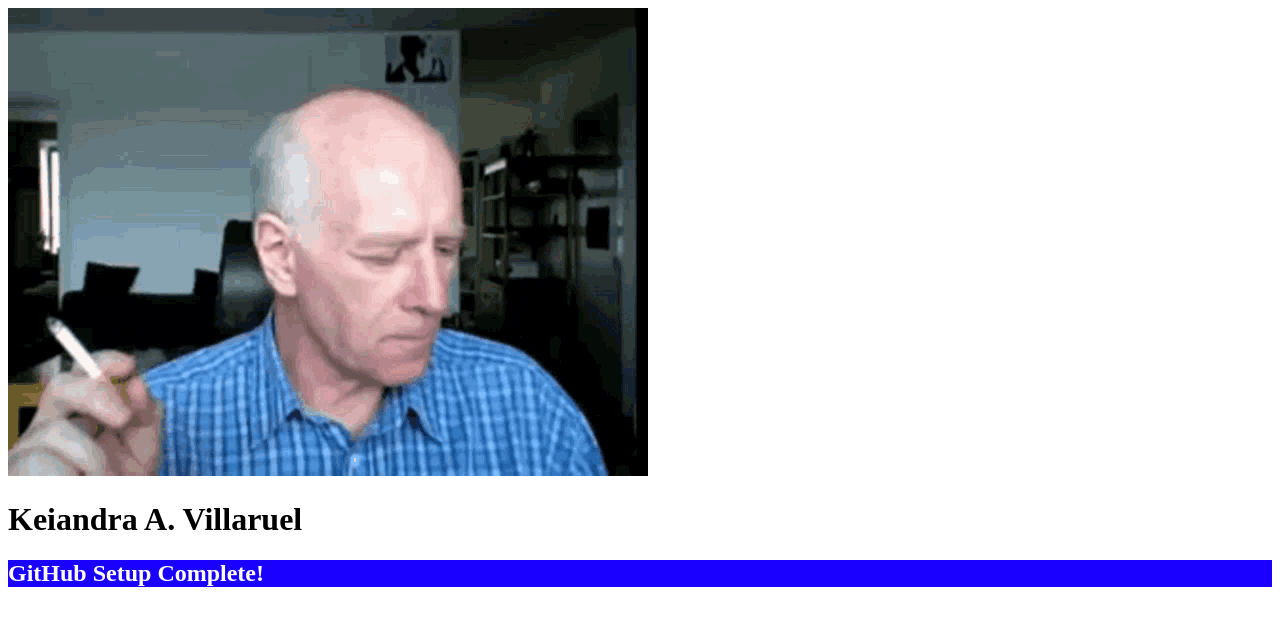
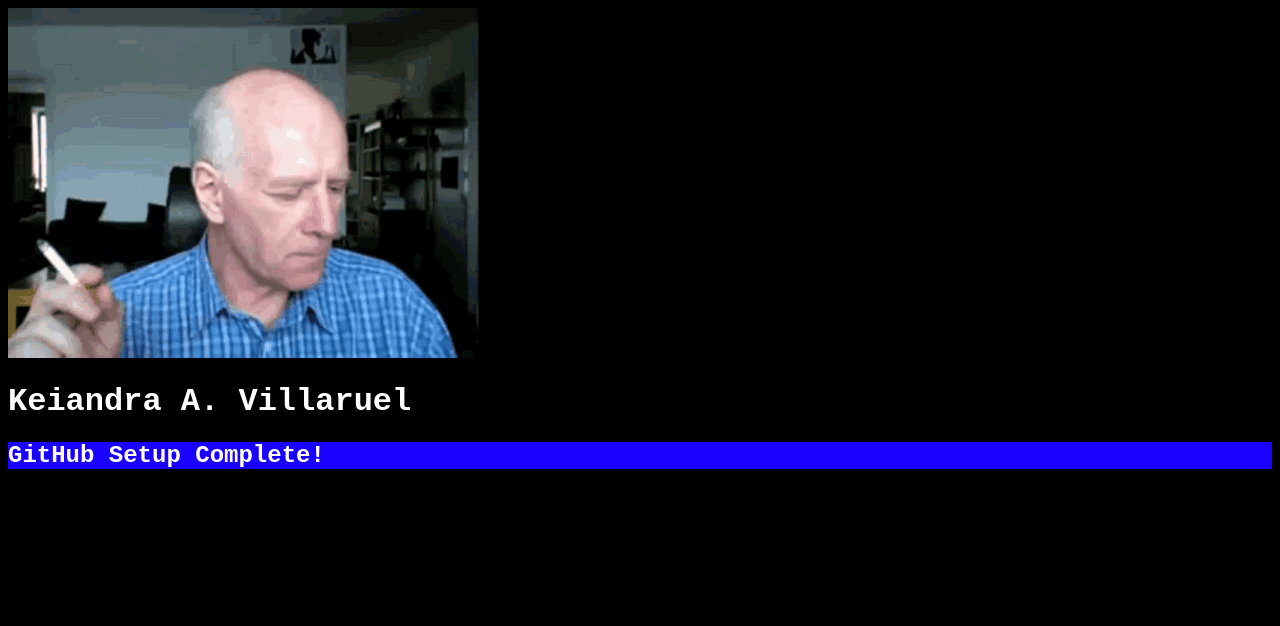
Before and after one commit to keivlrl/exercise3, a plain HTML site: page index.html in a window 1280 px wide. Drawn offline with Linux system fonts and the light colour scheme.

Commit message:
( ◕ ◞ ◕ ) auto commit

```diff
--- a/index.html
+++ b/index.html
@@ -6,13 +6,17 @@
     <title>Untitled</title>
   </head>
 
-  <body>
+  <body style="background-color: black;">
+   <img src="mmm-good.gif" alt="description of image" height="350">
+
+<h1 style="font-family: 'Courier New';" >
+ <font color="white">Keiandra A. Villaruel</font>
+</h1>
+<h2 style="background-color: rgb(26, 0, 255); font-family: 'Courier New'; ">
+   <font color="white"> GitHub Setup Complete!</font>
+</h2>
+
 
   </body>
+
 </html>
-<img src="mmm-good.gif" alt="description of image">
-
-<h1>Keiandra A. Villaruel</h1>
-<h2 style="background-color: rgb(26, 0, 255);">
-   <font color="white"> GitHub Setup Complete!</font>
-</h2>
```
Also changed, not shown: yawn.gif (added).
